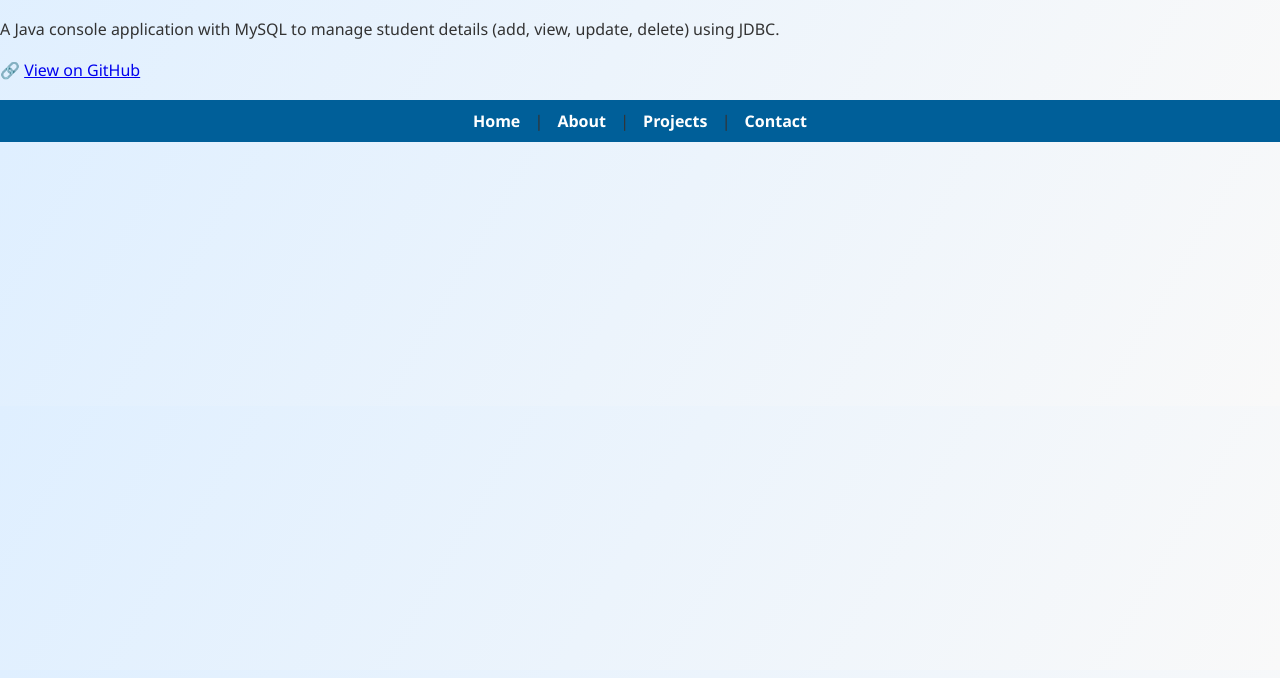
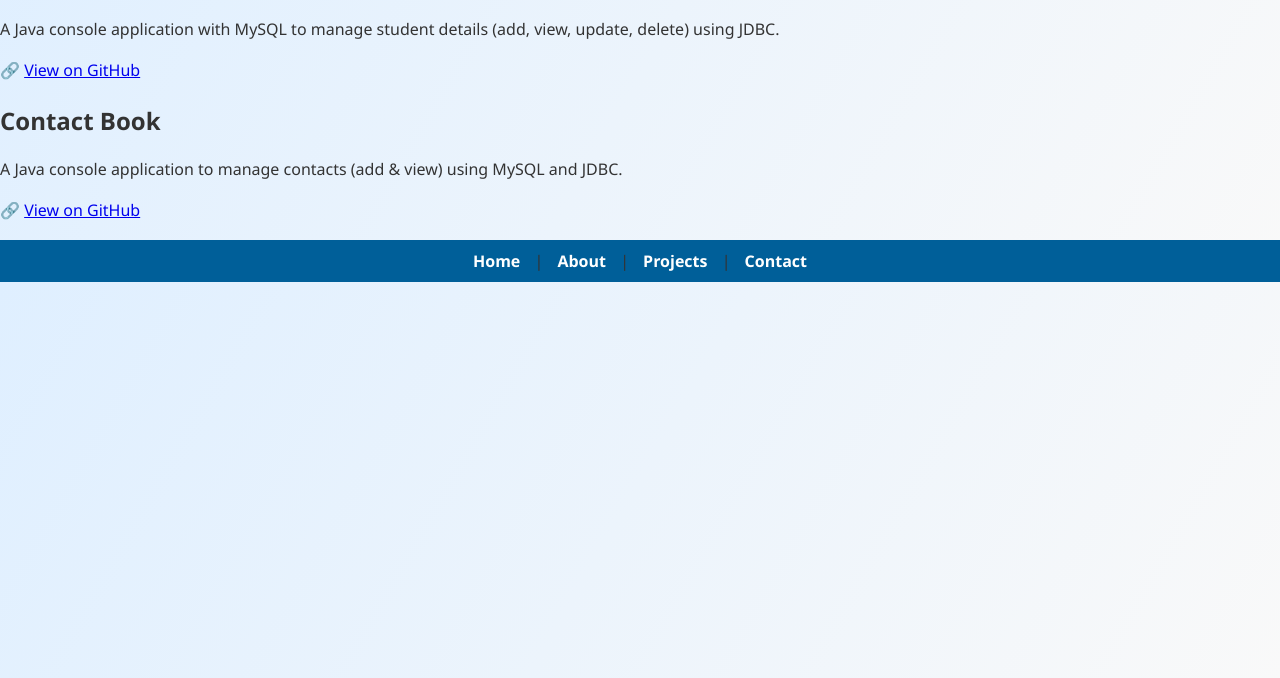
Before and after one commit to kammaGeethanjlai/portfolio-website, a plain HTML site: page projects.html in a window 1280 px wide. Shown: the part 122-800 px from the top of the page. Drawn offline with Linux system fonts and the light colour scheme.

Commit message:
Add files via upload

```diff
--- a/projects.html
+++ b/projects.html
@@ -3,13 +3,17 @@
 <head>
     <title>Projects - Geethanjali Portfolio</title>
     <link rel="stylesheet" href="./style.css">
+    <link rel="icon" href="./images/Kamma Geethanjali pic.jpg">
 </head>
 <body>
     <h1>My Projects</h1>
-
     <h2>Student Course Manager</h2>
     <p>A Java console application with MySQL to manage student details (add, view, update, delete) using JDBC.</p>
     <p>🔗 <a href="https://github.com/kammaGeethanjlai/student-course-manager" target="_blank">View on GitHub</a></p>
+    <h2>Contact Book</h2>
+    <p>A Java console application to manage contacts (add & view) using MySQL and JDBC.</p>
+    <p>🔗 <a href="https://github.com/kammaGeethanjlai/contact-Book/tree/main" target="_blank">View on GitHub</a></p>
+
 
     <nav>
         <a href="index.html">Home</a> |
```
